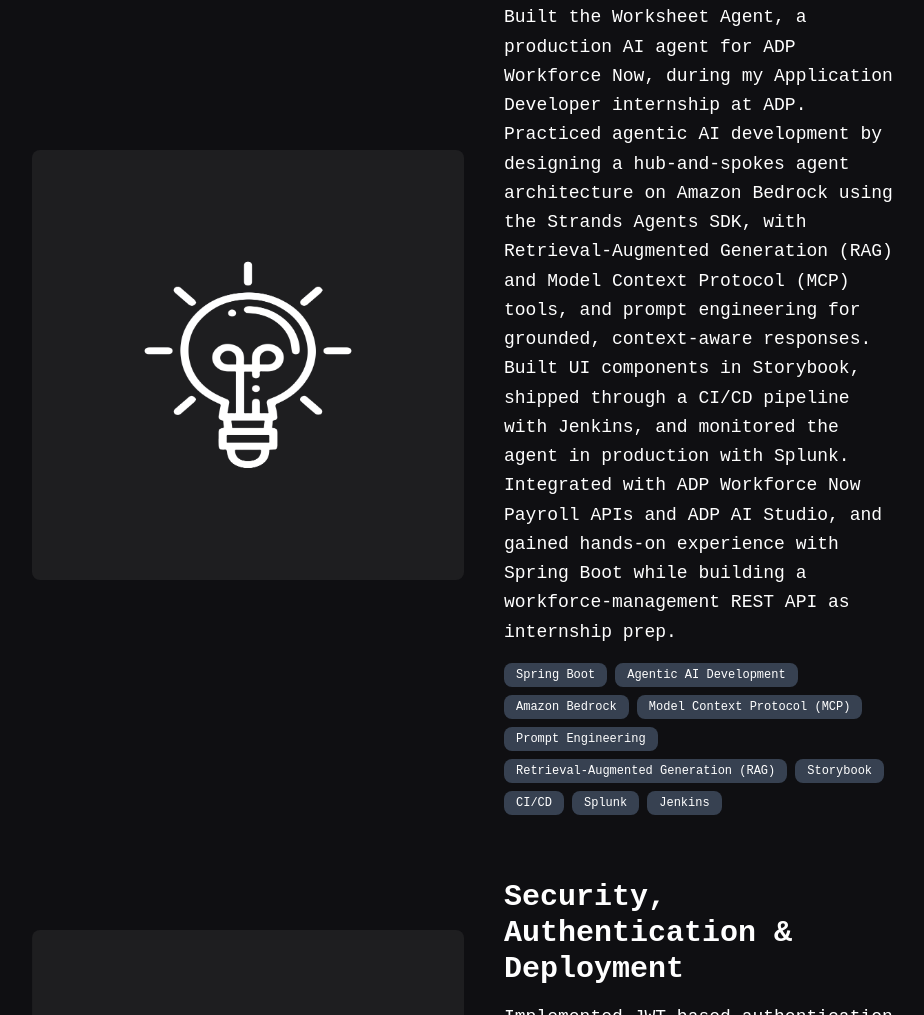
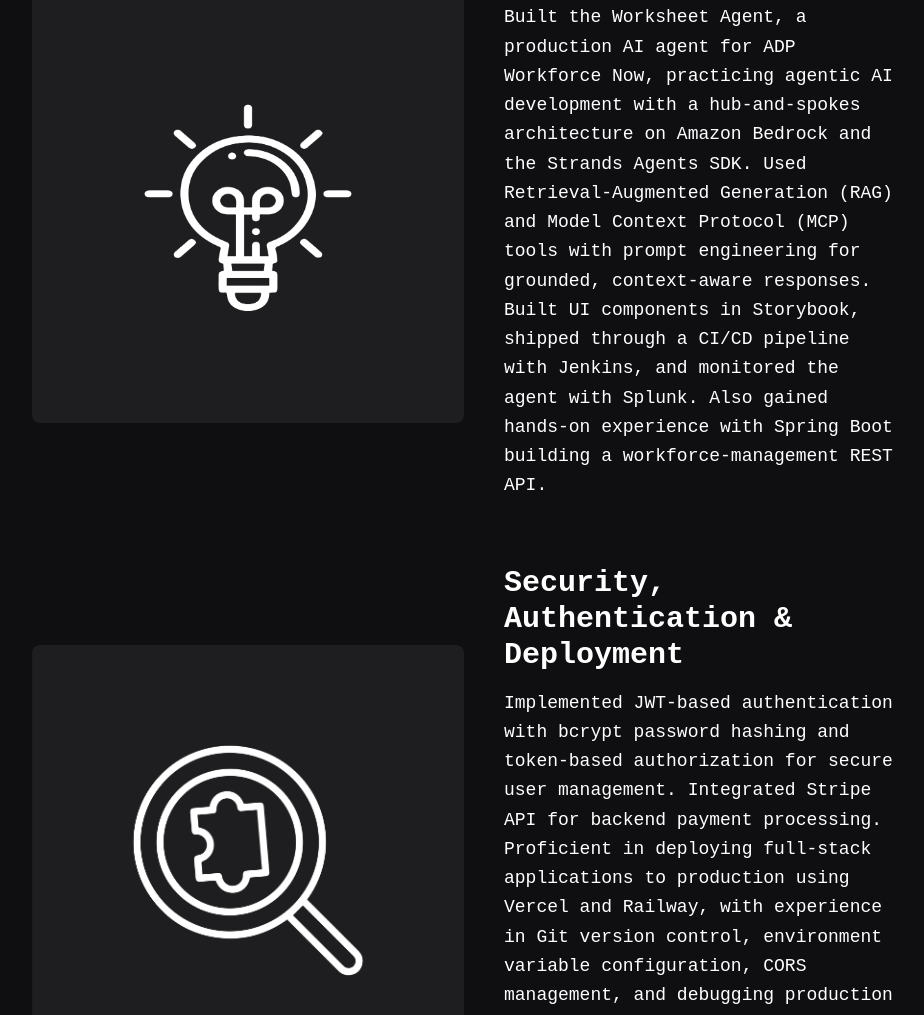
Before and after one commit to tanvirp10/Portfolio, a website: page Skills.html in a window 1280 px wide. Shown: the part 1070-2085 px from the top of the page, without its empty margins (176-1100 px from the left). Drawn offline with Linux system fonts and the light colour scheme.

Commit message:
Updated description

```diff
--- a/Skills.html
+++ b/Skills.html
@@ -59,19 +59,7 @@
         <img src="images/DesignThinking.jpg" class="w-full lg:w-1/2 rounded-lg" alt="AI and Agentic Engineering">
         <div class="lg:w-1/2 text-left">
           <h1 class="text-3xl font-bold mb-4">AI & Agentic Engineering</h1>
-          <p class="text-lg leading-relaxed">Built the Worksheet Agent, a production AI agent for ADP Workforce Now, during my Application Developer internship at ADP. Practiced agentic AI development by designing a hub-and-spokes agent architecture on Amazon Bedrock using the Strands Agents SDK, with Retrieval-Augmented Generation (RAG) and Model Context Protocol (MCP) tools, and prompt engineering for grounded, context-aware responses. Built UI components in Storybook, shipped through a CI/CD pipeline with Jenkins, and monitored the agent in production with Splunk. Integrated with ADP Workforce Now Payroll APIs and ADP AI Studio, and gained hands-on experience with Spring Boot while building a workforce-management REST API as internship prep.</p>
-          <div class="flex flex-wrap gap-2 mt-4">
-            <span class="bg-gray-700 px-3 py-1 rounded-lg text-xs">Spring Boot</span>
-            <span class="bg-gray-700 px-3 py-1 rounded-lg text-xs">Agentic AI Development</span>
-            <span class="bg-gray-700 px-3 py-1 rounded-lg text-xs">Amazon Bedrock</span>
-            <span class="bg-gray-700 px-3 py-1 rounded-lg text-xs">Model Context Protocol (MCP)</span>
-            <span class="bg-gray-700 px-3 py-1 rounded-lg text-xs">Prompt Engineering</span>
-            <span class="bg-gray-700 px-3 py-1 rounded-lg text-xs">Retrieval-Augmented Generation (RAG)</span>
-            <span class="bg-gray-700 px-3 py-1 rounded-lg text-xs">Storybook</span>
-            <span class="bg-gray-700 px-3 py-1 rounded-lg text-xs">CI/CD</span>
-            <span class="bg-gray-700 px-3 py-1 rounded-lg text-xs">Splunk</span>
-            <span class="bg-gray-700 px-3 py-1 rounded-lg text-xs">Jenkins</span>
-          </div>
+          <p class="text-lg leading-relaxed">Built the Worksheet Agent, a production AI agent for ADP Workforce Now, practicing agentic AI development with a hub-and-spokes architecture on Amazon Bedrock and the Strands Agents SDK. Used Retrieval-Augmented Generation (RAG) and Model Context Protocol (MCP) tools with prompt engineering for grounded, context-aware responses. Built UI components in Storybook, shipped through a CI/CD pipeline with Jenkins, and monitored the agent with Splunk. Also gained hands-on experience with Spring Boot building a workforce-management REST API.</p>
         </div>
       </div>
 
@@ -80,7 +68,7 @@
         <img src="images/TDD.png" class="w-full lg:w-1/2 rounded-lg" alt="Unit Testing and TDD">
         <div class="prototypecontent lg:w-1/2 text-left">
           <h1 class="text-3xl font-bold mb-4">Security, Authentication & Deployment</h1>
-          <p class="text-lg leading-relaxed">Implemented JWT-based authentication with bcrypt password hashing and token-based authorization for secure user management. Integrated Stripe API for backend payment processing. Proficient in deploying full-stack applications to production using Vercel and Railway, with experience in Git version control, environment variable configuration, CORS management, and debugging production issues. Familiar with AWS cloud services from government internship experience.</p>
+          <p class="text-lg leading-relaxed">Implemented JWT-based authentication with bcrypt password hashing and token-based authorization for secure user management. Integrated Stripe API for backend payment processing. Proficient in deploying full-stack applications to production using Vercel and Railway, with experience in Git version control, environment variable configuration, CORS management, and debugging production issues. Familiar with AWS cloud services, having maintained 95% uptime for deployed applications during my government internship experience.</p>
         </div>
       </div>
     </div>
```
